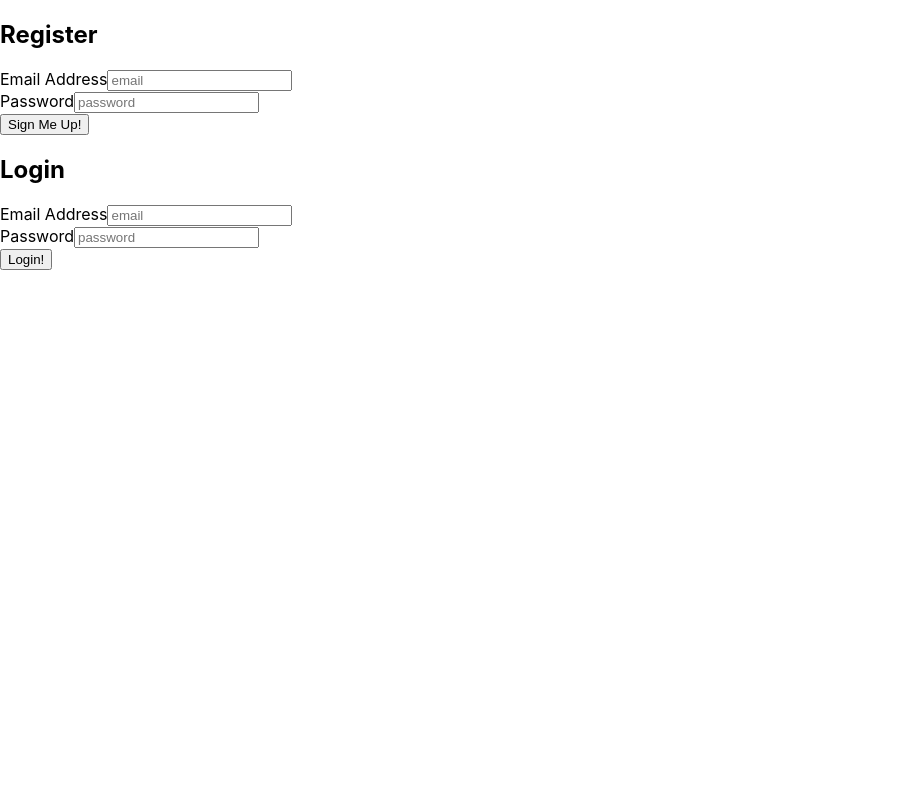
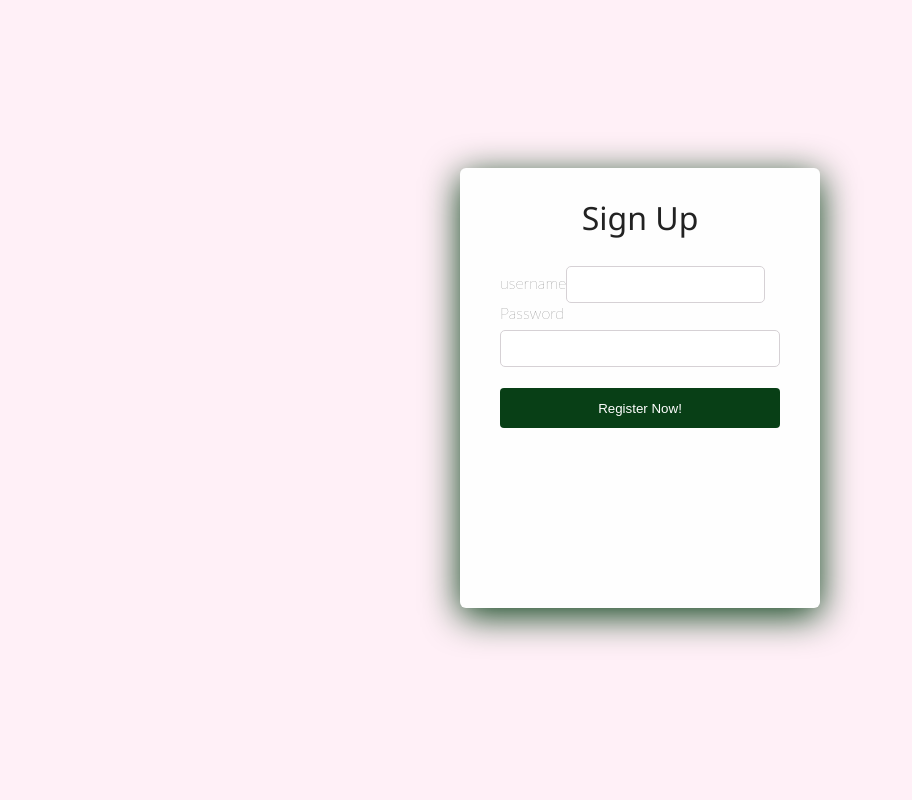
Before and after one commit to nateberco/vibrato-client, a React (Create React App) app: page / in a window 1280 px wide. Shown: the top 800 px of the page, without its empty margins (0-912 px from the left). Built offline with nearby package versions, Linux system fonts and the light colour scheme.

Commit message:
success w server changing emails to usernames

```diff
--- a/src/components/auth/LoginForm.tsx
+++ b/src/components/auth/LoginForm.tsx
@@ -1,109 +1,105 @@
+/* **************** LONG VERSION *************** */
+
 import React from "react";
+import "../../App.css";
 
-
-//Regex Expression - used to validate email as a real email
-// const Regex = RegExp(/^\s?[A-Z0–9]+[A-Z0–9._+-]{0,}@[A-Z0–9._+-]+\.[A-Z0–9]{2,4}\s?$/i);
-
-
-// INTERFACES
 interface LoginProps {
   updateToken: Function;
- };
+}
 
 interface LoginState {
-    email : string,
-    password : string,
-    errors : {
-       email : string,
-       password : string
+  username: string;
+  password: string;
+  errors: {
+    password: string;
+  };
+}
+export class LoginForm extends React.Component<LoginProps, LoginState> {
+  constructor(props: LoginProps) {
+    super(props);
+    this.state = {
+      username: "",
+      password: "",
+      errors: {
+        password: "",
+      },
     };
   }
 
-export class LoginForm extends React.Component<LoginProps, LoginState>{
-       //Constructor
-       constructor(props: LoginProps) {
-         super(props);
-         this.state = {
-            email : '',
-            password : '',
-            errors : {
-              email : '',
-              password : ''
+  handleChange = (e : any) => {
+        e.preventDefault();
+        const { name, value } = e.target;
+        let errors = this.state.errors;
+        switch (name) {
+      case "password":
+        errors.password =
+          value.length < 7
+            ? "Password must be at least 7 characters long!"
+            : "";
+        break;
+      default:
+        break;
     }
-          }
-      }
+    this.setState(Object.assign(this.state, { errors, [name]: value }));
+    console.log(this.state.errors);
+  };
 
-   /* ****** HANDLE CHANGE (simple) ****** */
-   handleChange = (e: any) => {
-      this.setState(e.target.value)
-      }
 
-    //handleSubmit Function
-    handleSubmit = (event : any) => {
+  handleSubmit = (event: any) => {
     event.preventDefault();
     let validity = true;
     Object.values(this.state.errors).forEach(
       (val) => val.length > 0 && (validity = false)
     );
-        if(validity === true){
-            fetch("http://localhost:3000/user/login/", {
+    if (validity === true) {
+      fetch("http://localhost:3000/user/login", {
         method: "POST",
         body: JSON.stringify({
-            email: this.state.email,
+          username: this.state.username,
           password: this.state.password,
         }),
         headers: new Headers({
-              "Content-Type": "application/json",
+          "content-Type": "application/json",
         }),
       })
         .then((response) => response.json())
         .then((data) => {
           this.props.updateToken(data.sessionToken); //may be token
-               // update email??
           console.log(data);
-            //   history.push('/where you want it to stay ?');
-            // console.log("Login Successful!")
-            })
-            .catch(err=> console.log(err))
+        });
+      console.log("Login Successful!");
     } else {
-            console.log("Unable to Login - Please Try Again!") //DISPLAY THIS !
+      console.log("Unable to Login - Please Try Again!"); //show error later
+    }
   };
-    }
-
-
-
   render() {
-      //   const {errors} = this.state
+    const { errors } = this.state;
     return (
-         <div className='wrapper'>
-           <div className='form-wrapper'>
+      <div className="wrapper">
+        <div className="form-wrapper">
           <h2>Login</h2>
-              <form onSubmit={this.handleSubmit} noValidate >
-                 <div className='emailAddress'>
-                    <label htmlFor="emailAddress">Email Address</label>
+          <form onSubmit={this.handleSubmit} noValidate>
+            <div className="username">
+              <label htmlFor="username">username</label>
               <input
-                        type='text'
-                        name='emailAddress'
-                        onChange={(e: React.FormEvent<HTMLInputElement>) =>
-                           this.setState({ email: e.currentTarget.value })} placeholder="email"
+                type="username"
+                name="username"
+                onChange={this.handleChange}
               />
-                    {/* {errors.email.length > 0 &&  <span style={{color: "red"}}>{errors.email}</span>} */}
             </div>
-                 <div className='password'>
+            <div className="password">
               <label htmlFor="password">Password</label>
               <input
-                        type='password'
-                        name='password'
-                        onChange={(e: React.FormEvent<HTMLInputElement>) =>
-                           this.setState({ password: e.currentTarget.value })} placeholder="password"
+                type="password"
+                name="password"
+                onChange={this.handleChange}
               />
-
-                    {/* {errors.password.length > 0 &&
-                    <span style={{color: "red"}}>{errors.password}</span>
-                    } */}
+              {errors.password.length > 0 && (
+                <span style={{ color: "red" }}>{errors.password}</span>
+              )}
             </div>
-                 <div className='submit'>
-                    <button>Login!</button>
+            <div className="submit">
+              <button>Log In!</button>
             </div>
           </form>
         </div>
@@ -113,125 +109,120 @@ export class LoginForm extends React.Component<LoginProps, LoginState>{
 }
 
 
+/* ************************** SHORT VERSION ************************ */
 
-/* ***************************** TEST *************** */
 
 // import React from "react";
 
-// //Regex Expression - used to validate email as a real email
-// const Regex = RegExp(/^\s?[A-Z0–9]+[A-Z0–9._+-]{0,}@[A-Z0–9._+-]+\.[A-Z0–9]{2,4}\s?$/i);
 
+// //Regex Expression - used to validate username as a real username
+// // const Regex = RegExp(/^\s?[A-Z0–9]+[A-Z0–9._+-]{0,}@[A-Z0–9._+-]+\.[A-Z0–9]{2,4}\s?$/i);
+
+
+// // INTERFACES
 // interface LoginProps {
-//   updateToken: Function;
-// }
+//     updateToken: Function;
+//  };
 
 // interface LoginState {
-//   email: string;
-//   password: string;
-//   errors: {
-//     email: string;
-//     password: string;
-//   };
-// }
-// export class LoginForm extends React.Component<LoginProps, LoginState> {
-//   constructor(props: LoginProps) {
-//     super(props);
-//     this.state = {
-//       email: "",
-//       password: "",
-//       errors: {
-//         email: "",
-//         password: "",
-//       },
+//     username : string,
+//     password : string,
+//     errors : {
+//        username : string,
+//        password : string
 //     };
-//   }
+//  }
 
-//   handleChange = (e : any) => {
-//         e.preventDefault();
-//         const { name, value } = e.target;
-//         let errors = this.state.errors;
-//         switch (name) {
-//           case 'email':
-//              errors.email =
-//                Regex.test(value)
-//                ? '': 'Email is not valid!';
-//                break;
-//       case "password":
-//         errors.password =
-//           value.length < 7
-//             ? "Password must be at least 7 characters long!"
-//             : "";
-//         break;
-//       default:
-//         break;
-//     }
-//     this.setState(Object.assign(this.state, { errors, [name]: value }));
-//     console.log(this.state.errors);
-//   };
+// export class LoginForm extends React.Component<LoginProps, LoginState>{
+//        //Constructor
+//        constructor(props: LoginProps) {
+//          super(props);
+//          this.state = {
+//             username : '',
+//             password : '',
+//             errors : {
+//               username : '',
+//               password : ''
+//             }
+//           }
+//       }
+
+//    /* ****** HANDLE CHANGE (simple) ****** */
+//    handleChange = (e: any) => {
+//       this.setState(e.target.value)
+//       }
 
 
-//   handleSubmit = (event: any) => {
-//     event.preventDefault();
-//     let validity = true;
-//     Object.values(this.state.errors).forEach(
-//       (val) => val.length > 0 && (validity = false)
-//     );
-//     if (validity === true) {
-//       fetch("http://localhost:3000/user/login/", {
-//         method: "POST",
-//         body: JSON.stringify({
-//           username: this.state.email,
-//           password: this.state.password,
-//         }),
-//         headers: new Headers({
-//           "content-Type": "application/json",
-//         }),
-//       })
-//         .then((response) => response.json())
-//         .then((data) => {
-//           this.props.updateToken(data.sessionToken); //may be token
-//           console.log(data);
-//         });
-//       console.log("Login Successful!");
-//     } else {
-//       console.log("Unable to Login - Please Try Again!"); //show error later
+//     //handleSubmit Function
+//     handleSubmit = (event : any) => {
+//         event.preventDefault();
+//         let validity = true;
+//         Object.values(this.state.errors).forEach(
+//             (val) => val.length > 0 && (validity = false)
+//         );
+//         if(validity === true){
+//             fetch("http://localhost:3000/user/login/", {
+//             method: "POST",
+//             body: JSON.stringify({
+//             username: this.state.username,
+//             password: this.state.password,
+//             }),
+//             headers: new Headers({
+//               "Content-Type": "application/json",
+//             }),
+//           })
+//             .then((response) => response.json())
+//             .then((data) => {
+//                this.props.updateToken(data.sessionToken); //may be token
+//                // update username??
+//                console.log(data);
+//             //   history.push('/where you want it to stay ?');
+//             // console.log("Login Successful!")
+//             })
+//             .catch(err=> console.log(err))
+//         } else {
+//             console.log("Unable to Login - Please Try Again!") //DISPLAY THIS !
+//         };
 //     }
-//   };
-//   render() {
-//     const { errors } = this.state;
-//     return (
-//       <div className="wrapper">
-//         <div className="form-wrapper">
-//           <h2>Sign Up</h2>
-//           <form onSubmit={this.handleSubmit} noValidate>
-//             <div className="emailAddress">
-//               <label htmlFor="emailAddress">Email Address</label>
-//               <input
-//                 type="email"
-//                 name="email"
-//                 onChange={this.handleChange}
-//               />
-//               {errors.email.length > 0 && (
-//                 <span style={{ color: "red" }}>{errors.email}</span>
-//               )}
-//             </div>
-//             <div className="password">
-//               <label htmlFor="password">Password</label>
-//               <input
-//                 type="password"
-//                 name="password"
-//                 onChange={this.handleChange}
-//               />
-//               {errors.password.length > 0 && (
-//                 <span style={{ color: "red" }}>{errors.password}</span>
-//               )}
-//             </div>
-//             <div className="submit">
-//               <button>Sign Me Up!</button>
-//             </div>
-//           </form>
+
+
+
+//     render() {
+//       //   const {errors} = this.state
+//         return (
+//          <div className='wrapper'>
+//            <div className='form-wrapper'>
+//               <h2>Login</h2>
+//               <form onSubmit={this.handleSubmit} noValidate >
+//                  <div className='username'>
+//                     <label htmlFor="username">username</label>
+//                     <input
+//                         type='text'
+//                         name='username'
+//                         onChange={(e: React.FormEvent<HTMLInputElement>) =>
+//                            this.setState({ username: e.currentTarget.value })} placeholder="username"
+//                            />
+//                     {/* {errors.username.length > 0 &&  <span style={{color: "red"}}>{errors.username}</span>} */}
+//                  </div>
+//                  <div className='password'>
+//                     <label htmlFor="password">Password</label>
+//                     <input
+//                         type='password'
+//                         name='password'
+//                         onChange={(e: React.FormEvent<HTMLInputElement>) =>
+//                            this.setState({ password: e.currentTarget.value })} placeholder="password"
+//                      />
+
+//                     {/* {errors.password.length > 0 &&
+//                     <span style={{color: "red"}}>{errors.password}</span>
+//                     } */}
+//                  </div>
+//                  <div className='submit'>
+//                     <button>Login!</button>
+//                  </div>
+//             </form>
 //         </div>
-//       </div>
-//     );
-//   }
+//      </div>
+//         );
+//     }
 // }
--- a/src/components/auth/Logout.jsx
+++ b/src/components/auth/Logout.jsx
@@ -7,7 +7,7 @@ const LogOut = (props) => {
     const clearToken = () => {
         localStorage.clear();
         props.setSessionToken('');
-        props.setUserEmail('');
+        props.setUsername('');
         console.log("Logged out");
     };
 
@@ -17,7 +17,7 @@ const LogOut = (props) => {
 
     return (
         <>
-        <Auth updateToken={props.updateToken} updateEmail={props.updateEmail}/>
+        <Auth updateToken={props.updateToken} updateUsername={props.updateUsername}/>
         </>
 
      );
--- a/src/components/auth/RegisterForm.tsx
+++ b/src/components/auth/RegisterForm.tsx
@@ -1,45 +1,51 @@
+/* ***************************** LONG VERSION ********************************* */
+
 import React from "react";
 
-//Regex Expression - used to validate email as a real email
-// const Regex = RegExp(/^\s?[A-Z0–9]+[A-Z0–9._+-]{0,}@[A-Z0–9._+-]+\.[A-Z0–9]{2,4}\s?$/i);
+interface RegisterProps {
+  updateToken: Function;
+}
 
-// INTERFACES
-interface SignUpProps {
-    updateToken: Function;
- };
-
-interface SignUpState {
-    email : string,
-    password : string,
-    errors : {
-       email : string,
-       password : string
+interface RegisterState {
+  username: string;
+  password: string;
+  errors: {
+    password: string;
   };
 }
-
-export class RegisterForm extends React.Component<SignUpProps, SignUpState>{
-       //Constructor
-       constructor(props: SignUpProps) {
+export class RegisterForm extends React.Component<RegisterProps, RegisterState> {
+  constructor(props: RegisterProps) {
     super(props);
     this.state = {
-            email : '',
-            password : '',
-            errors : {
-              email : '',
-              password : ''
+      username: "",
+      password: "",
+      errors: {
+        password: "",
       },
     };
   }
 
-   /* ****** HANDLE CHANGE (simple) ****** */
-      handleChange = (e: any) => {
-         this.setState(e.target.value)
+  handleChange = (e : any) => {
+        e.preventDefault();
+        const { name, value } = e.target;
+        let errors = this.state.errors;
+        switch (name) {
+      case "password":
+        errors.password =
+          value.length < 7
+            ? "Password must be at least 7 characters long!"
+            : "";
+        break;
+      // default:
+      //   break;
     }
+    this.setState(Object.assign(this.state, { errors, [name]: value }));
+    console.log(this.state.errors);
+  };
 
-    //handleSubmit Function
-    handleSubmit = (event : any) => {
+
+  handleSubmit = (event: any) => {
     event.preventDefault();
-
     let validity = true;
     Object.values(this.state.errors).forEach(
       (val) => val.length > 0 && (validity = false)
@@ -48,63 +54,51 @@ export class RegisterForm extends React.Component<SignUpProps, SignUpState>{
       fetch("http://localhost:3000/user/register", {
         method: "POST",
         body: JSON.stringify({
-            email: this.state.email,
+          username: this.state.username,
           password: this.state.password,
         }),
         headers: new Headers({
-              "Content-Type": "application/json",
+          "content-Type": "application/json",
         }),
       })
         .then((response) => response.json())
         .then((data) => {
-               this.props.updateToken(data.sessionToken);
-               // update email too??
+          this.props.updateToken(data.sessionToken); //may be token
           console.log(data);
-            //   history.push('/where you want it to stay ?');
-            // console.log("User Successfully Registered!")
-            })
-            .catch(err=> console.log(err))
+        });
+      console.log("Registration Successful!");
     } else {
-            console.log("Unable to Register User - Please Try Again!") //DISPLAY THIS !
+      console.log("Unable to Register - Please Try Again!"); //show error later
     }
   };
-
-
   render() {
-      //   const {errors} = this.state
+    const { errors } = this.state;
     return (
-         <div className='wrapper'>
-           <div className='form-wrapper'>
-              <h2>Register</h2>
-              <form onSubmit={this.handleSubmit} noValidate >
-                 <div className='emailAddress'>
-                    <label htmlFor="emailAddress">Email Address</label>
+      <div className="wrapper">
+        <div className="form-wrapper">
+          <h2>Sign Up</h2>
+          <form onSubmit={this.handleSubmit} noValidate>
+            <div className="username">
+              <label htmlFor="username">username</label>
               <input
-                        type='text'
-                        name='emailAddress'
-                        value= {this.state.email}
-                        onChange={(e: React.FormEvent<HTMLInputElement>) =>
-                        this.setState({ email: e.currentTarget.value })} placeholder="email"
+                type="text"
+                name="username"
+                onChange={this.handleChange}
               />
-                    {/* {errors.email.length > 0 &&
-                    <span style={{color: "red"}}>{errors.email}</span>
-                    } */}
             </div>
-                 <div className='password'>
+            <div className="password">
               <label htmlFor="password">Password</label>
               <input
-                        type='password'
-                        name='password'
-                        value= {this.state.password}
-                        onChange={(e: React.FormEvent<HTMLInputElement>) =>
-                           this.setState({ password: e.currentTarget.value })} placeholder="password"
+                type="password"
+                name="password"
+                onChange={this.handleChange}
               />
-                    {/* {errors.password.length > 0 &&
-                    <span style={{color: "red"}}>{errors.password}</span>
-                    } */}
+              {errors.password.length > 0 && (
+                <span style={{ color: "red" }}>{errors.password}</span>
+              )}
             </div>
-                 <div className='submit'>
-                    <button>Sign Me Up!</button>
+            <div className="submit">
+              <button>Register Now!</button>
             </div>
           </form>
         </div>
@@ -114,27 +108,120 @@ export class RegisterForm extends React.Component<SignUpProps, SignUpState>{
 }
 
 
+/* **************************** SHORT VERSION **************************** */
 
-                  // HANDLE CHANGE FUNCTION (w/ errors)
-   //  onChange = (e : any) => {
-   //      e.preventDefault();
-   //      const { name, value } = e.target;
-   //      let errors = this.state.errors;
-   //      switch (name) {
-   //        case 'email':
-   //           errors.email =
-   //             Regex.test(value)
-   //             ? '': 'Email is not valid!';
-   //             break;
-   //        case 'password':
-   //           errors.password =
-   //             value.length < 7
-   //             ? 'Password must be at least 7 characters long!'
-   //             : '';
-   //             break;
-   //             default:
-   //             break;
-   //      }
-   //    this.setState(Object.assign(this.state, { errors,[name]: value }));
-   //    console.log(this.state.errors);
-   //    };
+
+// import React from "react";
+
+// //Regex Expression - used to validate email as a real email
+// // const Regex = RegExp(/^\s?[A-Z0–9]+[A-Z0–9._+-]{0,}@[A-Z0–9._+-]+\.[A-Z0–9]{2,4}\s?$/i);
+
+// // INTERFACES
+// interface SignUpProps {
+//     updateToken: Function;
+//  };
+
+// interface SignUpState {
+//     username : string,
+//     password : string,
+//     errors : {
+//        username : string,
+//        password : string
+//     };
+//  }
+
+// export class RegisterForm extends React.Component<SignUpProps, SignUpState>{
+//        //Constructor
+//        constructor(props: SignUpProps) {
+//          super(props);
+//          this.state = {
+//             username : '',
+//             password : '',
+//             errors : {
+//               username : '',
+//               password : ''
+//             },
+//           };
+//       }
+
+//    /* ****** HANDLE CHANGE (simple) ****** */
+//       handleChange = (e: any) => {
+//          this.setState(e.target.value)
+//          }
+
+//     //handleSubmit Function
+//     handleSubmit = (event : any) => {
+//         event.preventDefault();
+
+//         let validity = true;
+//         Object.values(this.state.errors).forEach(
+//             (val) => val.length > 0 && (validity = false)
+//         );
+//         if (validity === true) {
+//             fetch("http://localhost:3000/user/register", {
+//             method: "POST",
+//             body: JSON.stringify({
+//             username: this.state.username,
+//             password: this.state.password,
+//             }),
+//             headers: new Headers({
+//               "Content-Type": "application/json",
+//             }),
+//           })
+//             .then((response) => response.json())
+//             .then((data) => {
+//                this.props.updateToken(data.sessionToken);
+//                // update username too??
+//                console.log(data);
+//             //   history.push('/where you want it to stay ?');
+//             // console.log("User Successfully Registered!")
+//             })
+//             .catch(err=> console.log(err))
+//         } else {
+//             console.log("Unable to Register User - Please Try Again!") //DISPLAY THIS !
+//         }
+//     };
+
+
+//     render() {
+//       //   const {errors} = this.state
+//         return (
+//          <div className='wrapper'>
+//            <div className='form-wrapper'>
+//               <h2>Register</h2>
+//               <form onSubmit={this.handleSubmit} noValidate >
+//                  <div className='username'>
+//                     <label htmlFor="username">username</label>
+//                     <input
+//                         type='text'
+//                         name='username'
+//                         value= {this.state.username}
+//                         onChange={(e: React.FormEvent<HTMLInputElement>) =>
+//                         this.setState({ username: e.currentTarget.value })} placeholder="username"
+//                         />
+//                     {/* {errors.username.length > 0 &&
+//                     <span style={{color: "red"}}>{errors.username}</span>
+//                     } */}
+//                  </div>
+//                  <div className='password'>
+//                     <label htmlFor="password">Password</label>
+//                     <input
+//                         type='password'
+//                         name='password'
+//                         value= {this.state.password}
+//                         onChange={(e: React.FormEvent<HTMLInputElement>) =>
+//                            this.setState({ password: e.currentTarget.value })} placeholder="password"
+//                         />
+//                     {/* {errors.password.length > 0 &&
+//                     <span style={{color: "red"}}>{errors.password}</span>
+//                     } */}
+//                  </div>
+//                  <div className='submit'>
+//                     <button>Sign Me Up!</button>
+//                  </div>
+//             </form>
+//         </div>
+//      </div>
+//         );
+//     }
+// }
```
Lines whose indentation alone changed are shown as unchanged.
